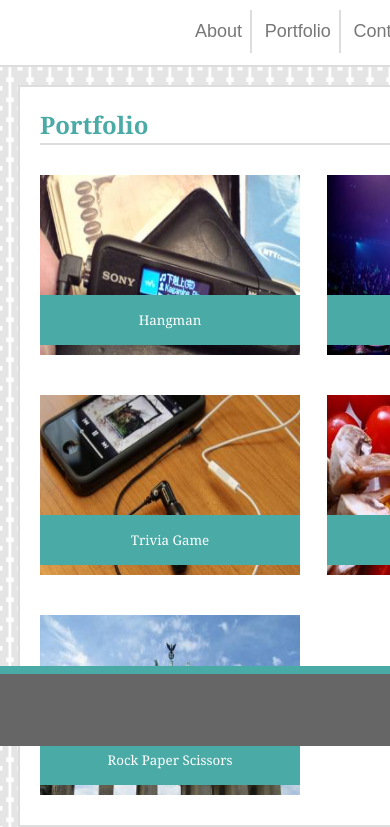
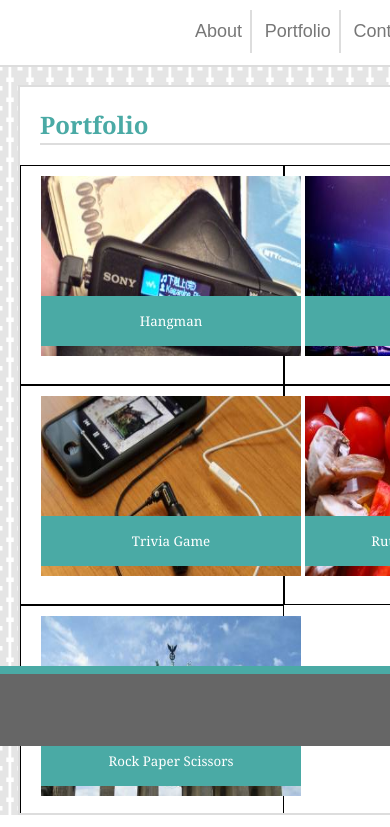
Before and after one commit to edwardsjtimothy/Responsive-Portfolio, a plain HTML site: page portfolio.html in a window 390 px wide. Shown: the part 98-925 px from the top of the page. Drawn offline with Linux system fonts and the light colour scheme.

Commit message:
tweaking portfolio

```diff
--- a/assets/css/style.css
+++ b/assets/css/style.css
@@ -154,7 +154,13 @@ input[type=submit]:hover {
     float: left;
     width: 35%;
     height: 220px;
+    border: 1px solid black;
 }
+
+/* .row {
+  overflow-x:auto;
+  overflow-y: auto;
+} */
 
 
 row:after {
@@ -228,6 +234,8 @@ row:after {
     .container {
         max-width: 710px;
         margin-left: 10px;
+        height: 730px;
+        overflow: hidden;
     }
 
     #name {
@@ -236,6 +244,15 @@ row:after {
 
     .con-par {
         margin-right: 220px;
+    }
+
+    .column {
+        width: 45%;
+        display: inline-block;
+    }
+
+    .row {
+        /* text-align: center; */
     }
 }
 
--- a/portfolio.html
+++ b/portfolio.html
@@ -28,40 +28,40 @@
                 <div class="row">
 
                         <div class="column">
-                                <div class="port-item">
+                                <!-- <div class="port-item"> -->
                                         <button class="photo-banner">Hangman</button>
                                         <img class="portfolio-photos" src="assets/images/dog.jpg" alt="an MP3 player">
-                                </div>
+                                <!-- </div> -->
                         </div>
 
                         <div class="column">
-                                <div class="port-item">
+                                <!-- <div class="port-item"> -->
                                         <button class="photo-banner">RPG Game</button>
                                         <img class="portfolio-photos" src="assets/images/pig.jpg" alt="a DJ">
-                                </div>
+                                <!-- </div> -->
                         </div>
 
                         <div class="column">
-                                <div class="port-item">
+                                <!-- <div class="port-item"> -->
                                         <button class="photo-banner">Trivia Game</button>
                                         <img class="portfolio-photos" src="assets/images/restaurant.jpg"
                                                 alt="an Iphone">
-                                </div>
+                                <!-- </div> -->
                         </div>
 
                         <div class="column">
-                                <div class="port-item">
+                                <!-- <div class="port-item"> -->
                                         <button class="photo-banner">Rutgers Info Widget</button>
                                         <img class="portfolio-photos" src="assets/images/surfing.jpg"
                                                 alt="sliced vegetables">
-                                </div>
+                                <!-- </div> -->
                         </div>
 
                         <div class="column">
-                                <div class="port-item">
+                                <!-- <div class="port-item"> -->
                                         <button class="photo-banner">Rock Paper Scissors</button>
                                         <img class="portfolio-photos" src="assets/images/sushi.jpg" alt="a monument">
-                                </div>
+                                <!-- </div> -->
                         </div>
 
                 </div>
```
